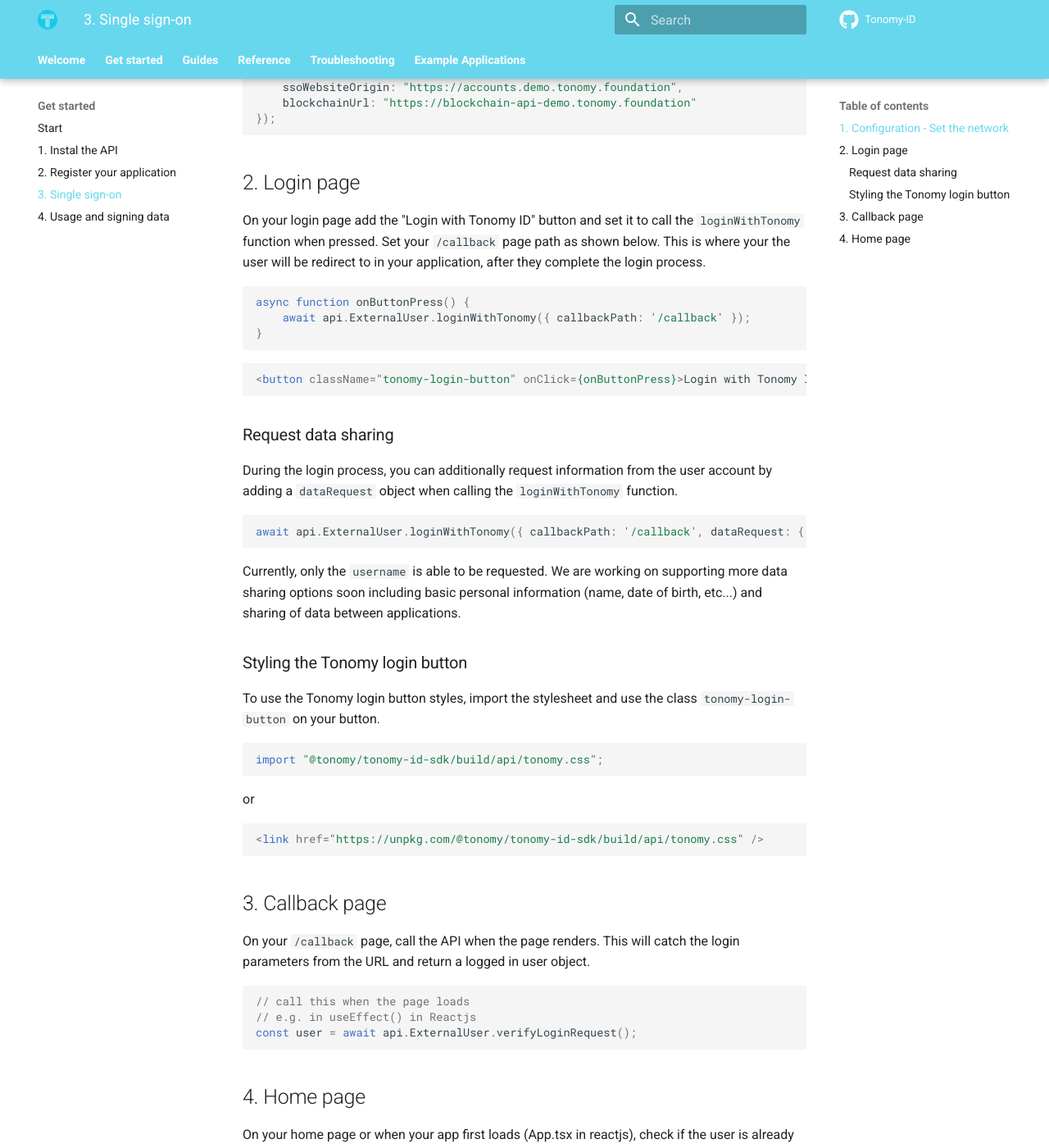
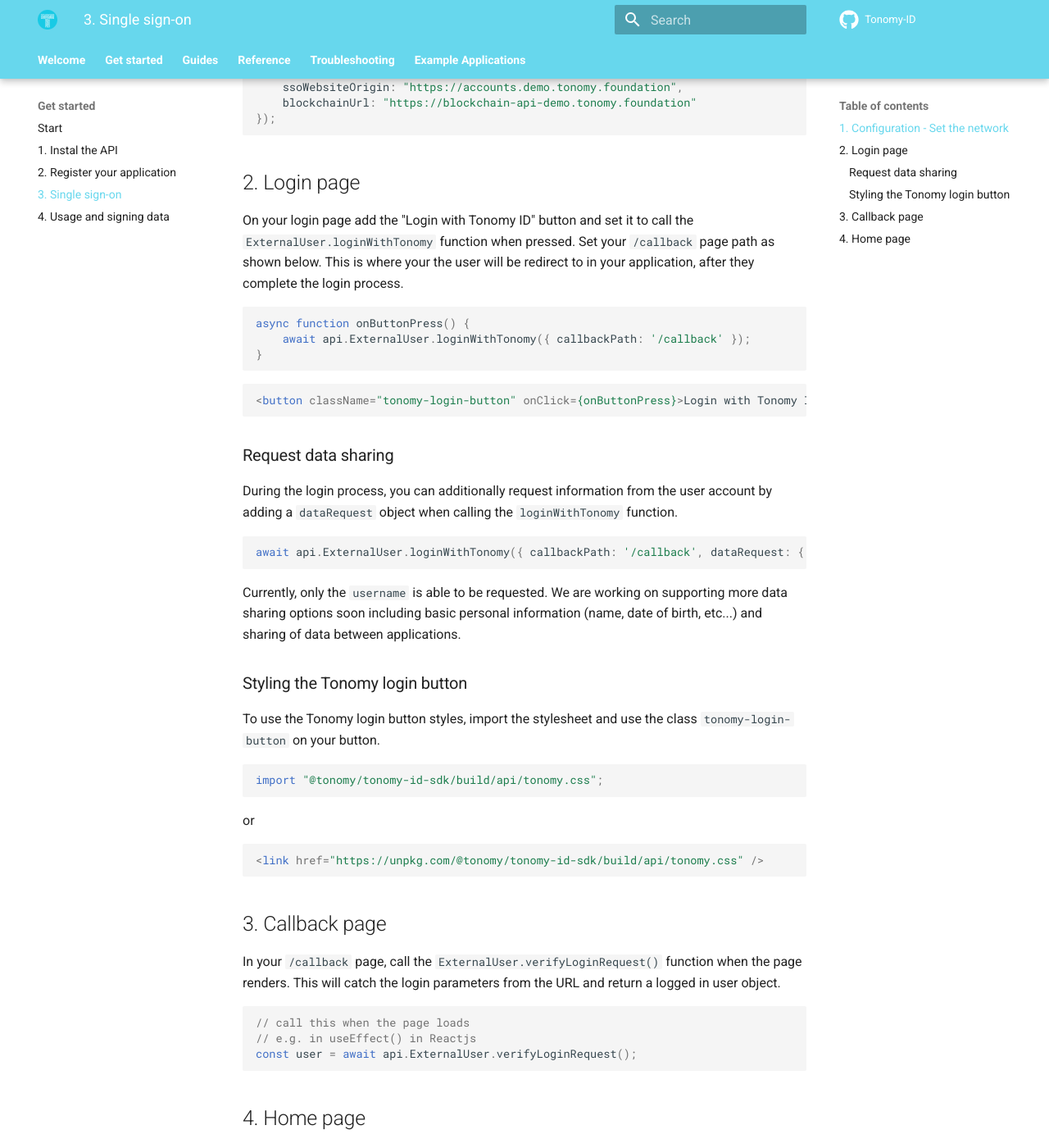
Before and after one commit to Tonomy-Foundation/Tonomy-ID-SDK, an MkDocs documentation site: the page built from docs/start/single-sign-on.md, in a window 1280 px wide and 1400 px high, scrolled down 524 px. Shown: the whole window at 82% size. Built offline with MkDocs 1.6.1 and Material for MkDocs 9.7.7, drawn with Linux system fonts in a browser that asks for light colours; comment, search, counter and statistics services are not loaded.

Commit message:
docs: Make docs clearer about use of the api

````diff
--- a/docs/start/single-sign-on.md
+++ b/docs/start/single-sign-on.md
@@ -22,7 +22,7 @@
 
 ## 2. Login page
 
-On your login page add the "Login with Tonomy ID" button and set it to call the `loginWithTonomy` function when pressed. Set your `/callback` page path as shown below. This is where your  the user will be redirect to in your application, after they complete the login process.
+On your login page add the "Login with Tonomy ID" button and set it to call the `ExternalUser.loginWithTonomy` function when pressed. Set your `/callback` page path as shown below. This is where your  the user will be redirect to in your application, after they complete the login process.
 
 ```typescript
 async function onButtonPress() {
@@ -60,7 +60,7 @@
 
 ## 3. Callback page
 
-On your `/callback` page, call the API when the page renders. This will catch the login parameters from the URL and return a logged in user object.
+In your `/callback` page, call the `ExternalUser.verifyLoginRequest()` function when the page renders. This will catch the login parameters from the URL and return a logged in user object.
 
 ```typescript
 // call this when the page loads
````
